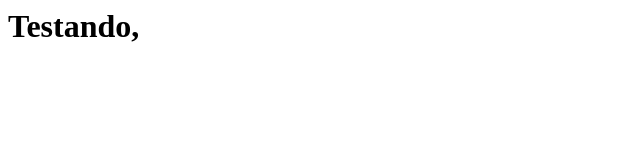
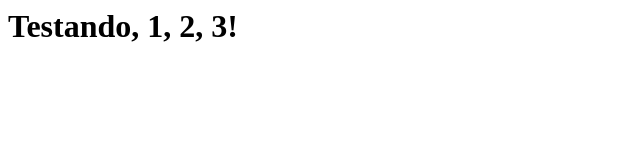
Before and after one commit to walmello/fork-learning, a plain HTML site: page index.html in a window 1280 px wide. Shown: the whole page, without its empty margins (0-640 px from the left). Drawn offline with Linux system fonts and the light colour scheme.

Commit message:
Second commit

```diff
--- a/index.html
+++ b/index.html
@@ -1 +1 @@
-<h1>Testando,</h1>
+<h1>Testando, 1, 2, 3!</h1>
```
